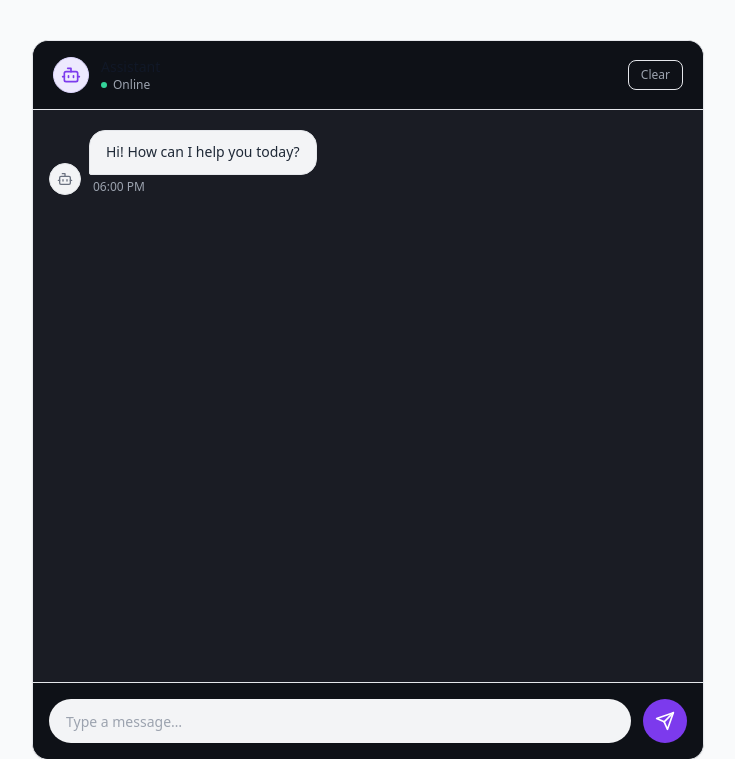
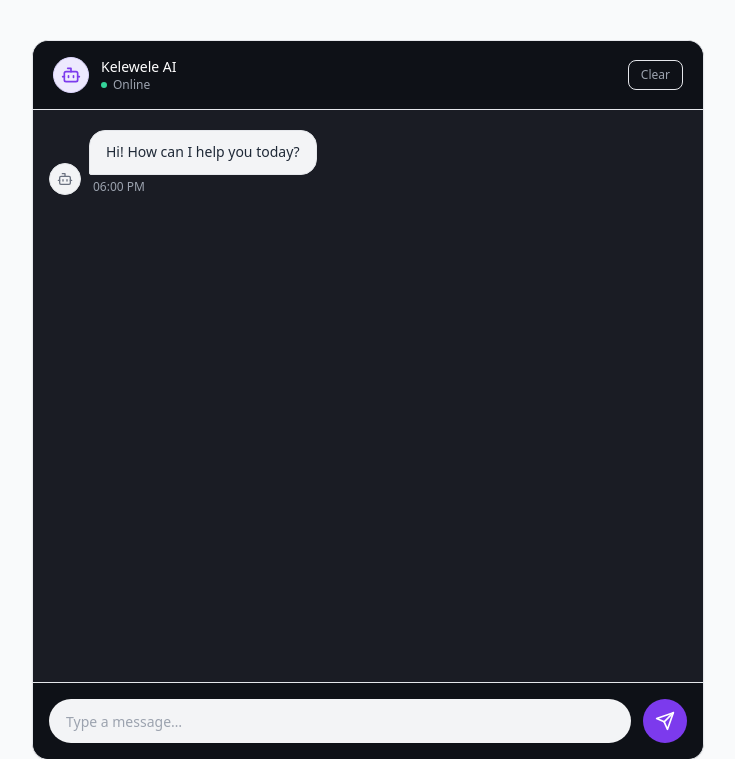
Before and after one commit to NanorIsrael/ai-engineering-project, a Flask app: page / in a window 1280 px wide. Shown: the top 759 px of the page, without its empty margins (272-1007 px from the left). Run offline with Flask 3, Linux system fonts and the light colour scheme; some libraries are stand-ins or nearby versions.

Commit message:
Update with app name

```diff
--- a/templates/index.html
+++ b/templates/index.html
@@ -30,7 +30,7 @@
         </svg>
       </div>
       <div class="flex-1">
-        <p class="text-sm font-medium text-gray-900">Assistant</p>
+        <p class="text-sm font-medium text-white">Kelewele AI</p>
         <p class="text-xs text-gray-400 flex items-center gap-1.5">
           <span class="w-1.5 h-1.5 rounded-full bg-emerald-400 inline-block"></span>
           Online
```
